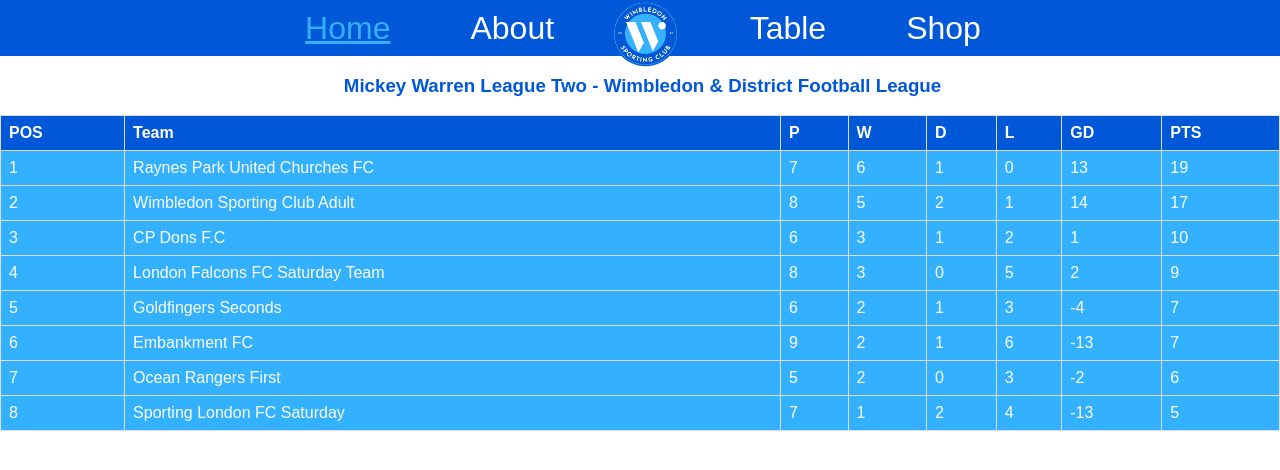
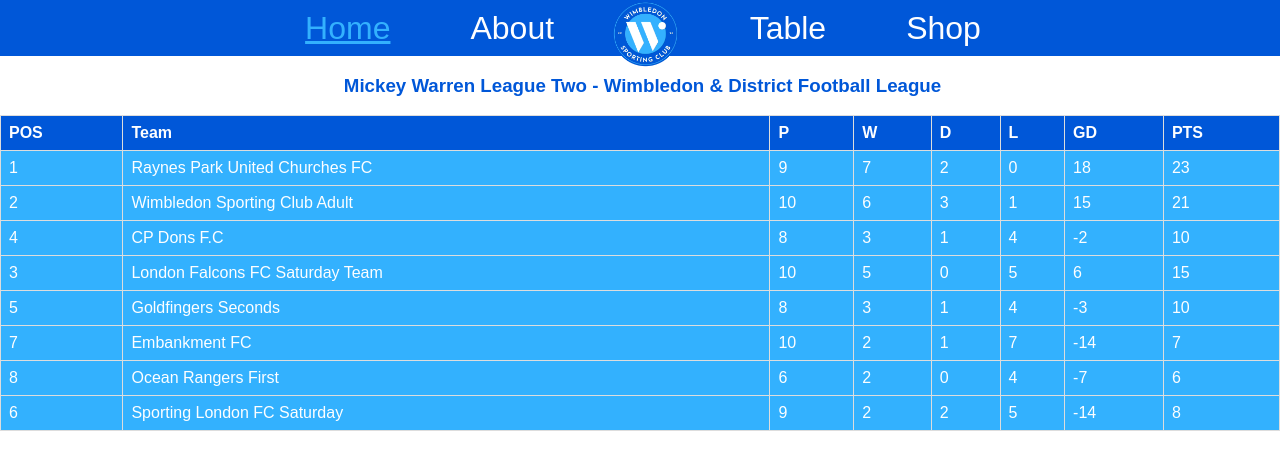
Before and after one commit to hasanshahid99/WSC-Site, a React (Create React App) app in the folder wimbledon-sporting-club/: page /league-table in a window 1280 px wide. Shown: the top 470 px of the page. Built offline with nearby package versions, Linux system fonts and the light colour scheme; a web font is replaced by a local one.

Commit message:
updated table

```diff
--- a/wimbledon-sporting-club/src/pages/Table.tsx
+++ b/wimbledon-sporting-club/src/pages/Table.tsx
@@ -4,15 +4,15 @@
 
   // Sample data for the table
   const tableData = [
-    { pos: 1, team: 'Raynes Park United Churches FC', P: 7, W: 6, D: 1, L: 0, GD: 13, PTS: 19 },
-    { pos: 2, team: 'Wimbledon Sporting Club Adult', P: 8, W: 5, D: 2, L: 1, GD: 14, PTS: 17 },
-    { pos: 3, team: 'CP Dons F.C', P: 6, W: 3, D: 1, L: 2, GD: 1, PTS: 10 },
+    { pos: 1, team: 'Raynes Park United Churches FC', P: 9, W: 7, D: 2, L: 0, GD: 18, PTS: 23 },
+    { pos: 2, team: 'Wimbledon Sporting Club Adult', P: 10, W: 6, D: 3, L: 1, GD: 15, PTS: 21 },
+    { pos: 4, team: 'CP Dons F.C', P: 8, W: 3, D: 1, L: 4, GD: -2, PTS: 10 },
 
-    { pos: 4, team: 'London Falcons FC Saturday Team', P: 8, W: 3, D: 0, L: 5, GD: 2, PTS: 9 },
-    { pos: 5, team: 'Goldfingers Seconds', P: 6, W: 2, D: 1, L: 3, GD: -4, PTS: 7 }
-    ,{ pos: 6, team: 'Embankment FC', P: 9, W: 2, D: 1, L: 6, GD: -13, PTS: 7 },
-    { pos: 7, team: 'Ocean Rangers First', P: 5, W: 2, D: 0, L: 3, GD: -2, PTS: 6 },
-    { pos: 8, team: 'Sporting London FC Saturday', P: 7, W: 1, D: 2, L: 4, GD: -13, PTS: 5 },
+    { pos: 3, team: 'London Falcons FC Saturday Team', P: 10, W: 5, D: 0, L: 5, GD: 6, PTS: 15 },
+    { pos: 5, team: 'Goldfingers Seconds', P: 8, W: 3, D: 1, L: 4, GD: -3, PTS: 10 }
+    ,{ pos: 7, team: 'Embankment FC', P: 10, W: 2, D: 1, L: 7, GD: -14, PTS: 7 },
+    { pos: 8, team: 'Ocean Rangers First', P: 6, W: 2, D: 0, L: 4, GD: -7, PTS: 6 },
+    { pos: 6, team: 'Sporting London FC Saturday', P: 9, W: 2, D: 2, L: 5, GD: -14, PTS: 8 },
 
 
   ];
```
